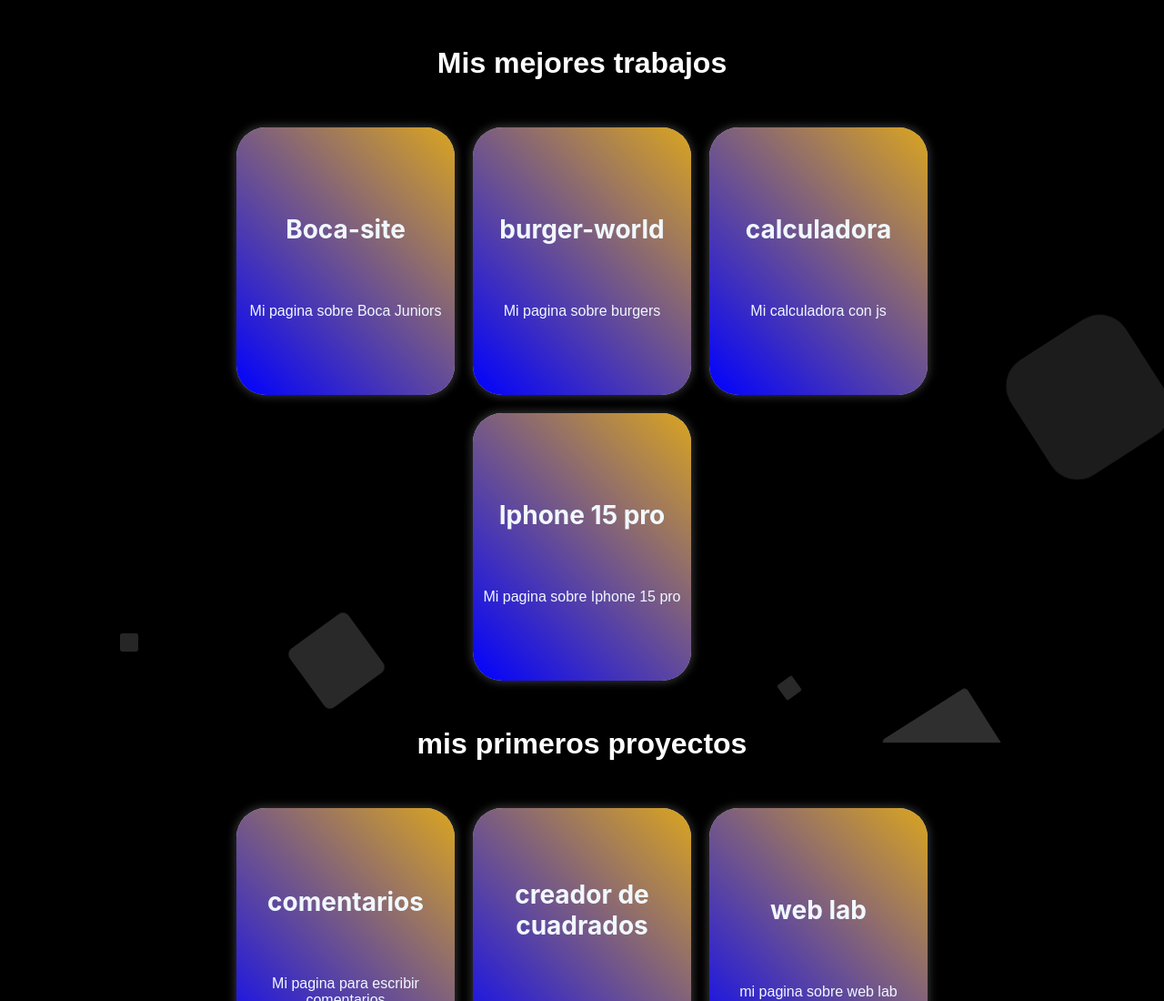
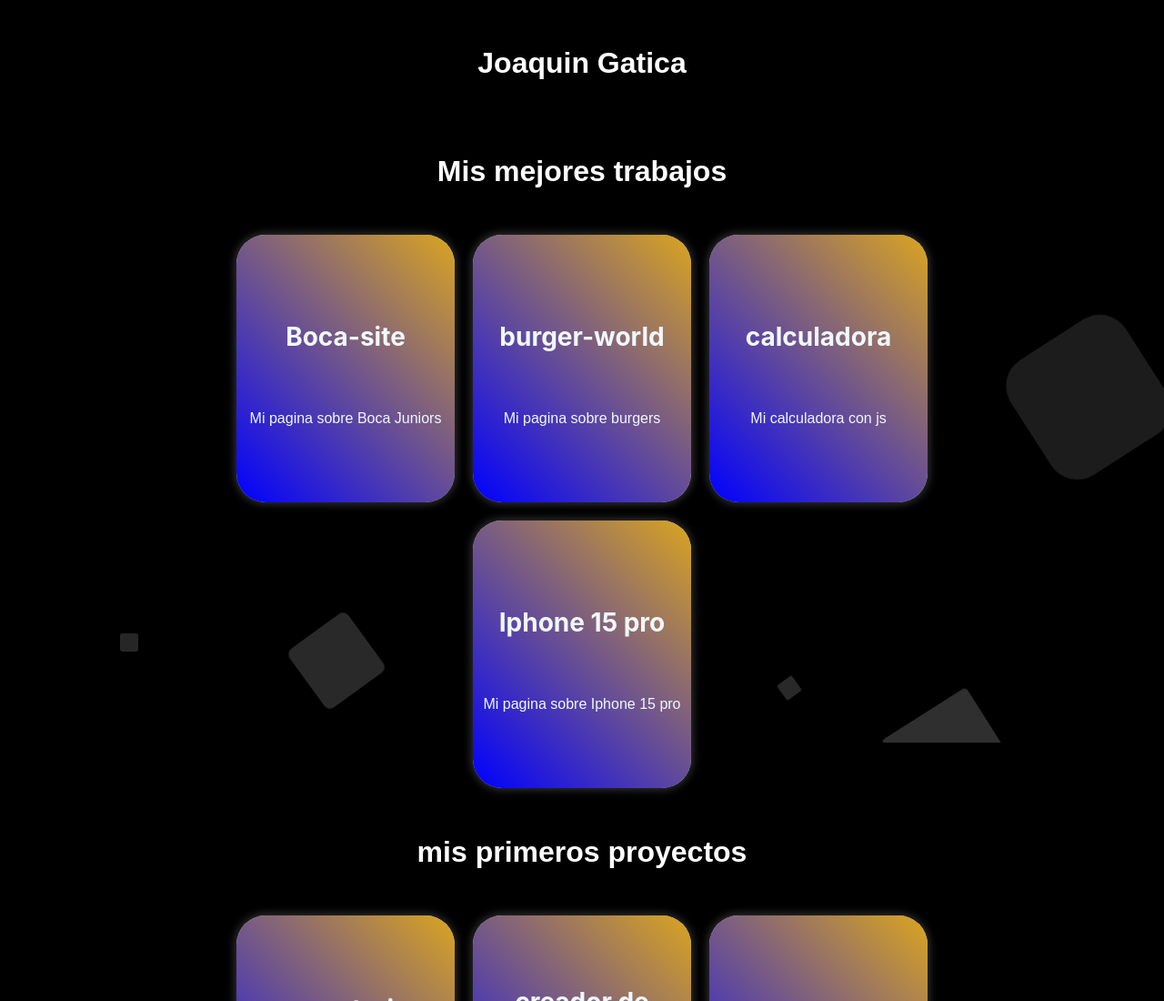
Before and after one commit to gaticabonnet/mejores-proyectos, a plain HTML site: page index.html in a window 1280 px wide. Shown: the top 1100 px of the page at 91% size. Drawn offline with Linux system fonts and the light colour scheme; a web font is replaced by a local one.

Commit message:
Add files via upload

```diff
--- a/index.html
+++ b/index.html
@@ -23,6 +23,7 @@
                 <li></li>
         </ul>
 </div >
+<center><h1>Joaquin Gatica</h1></center>
     <center>
         <h1>Mis mejores trabajos</h1>
     </center>
```
